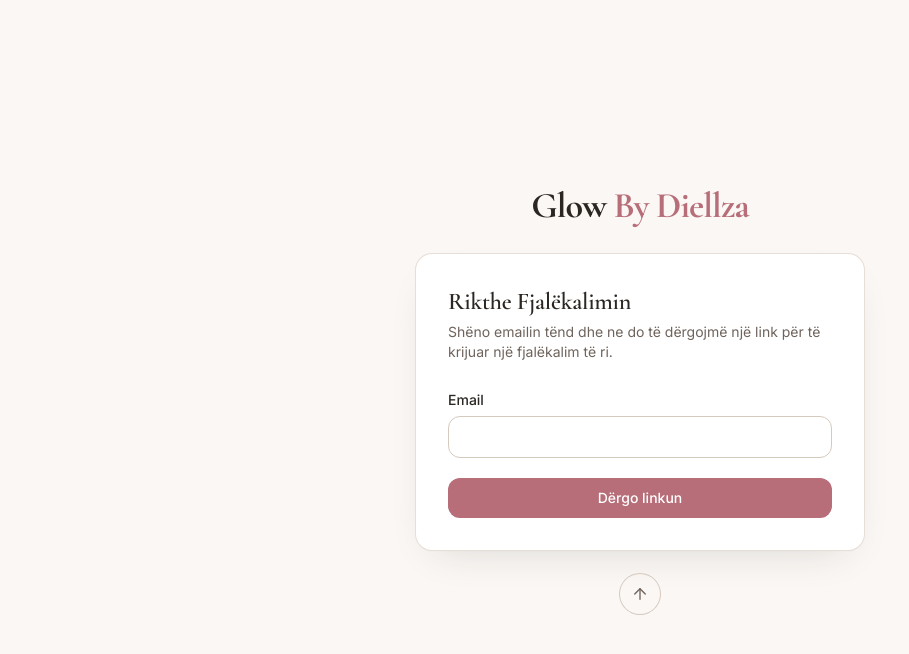
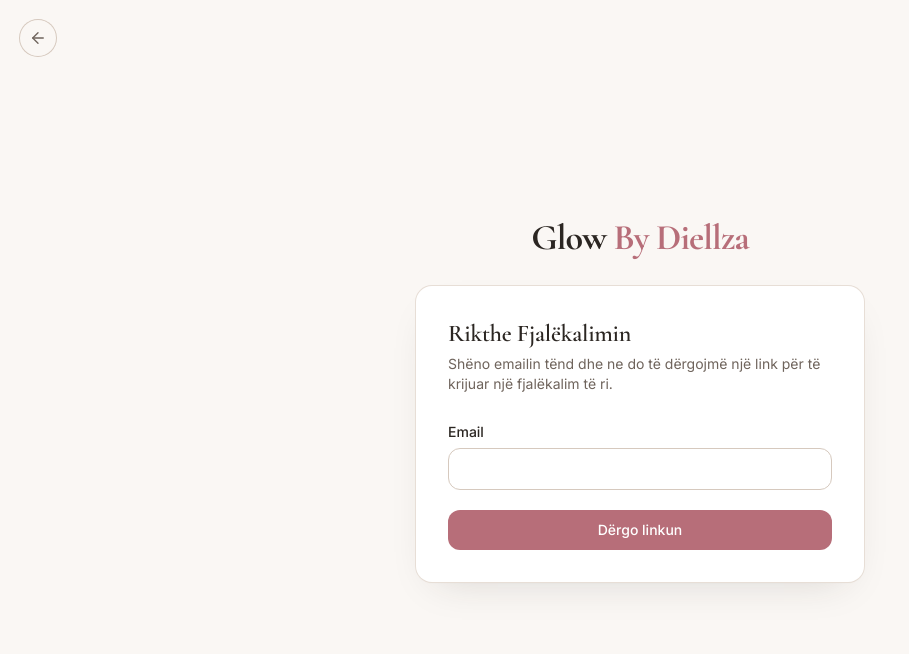
Before and after one commit to dionbeqirii/glow-booking-platform, a Next.js app: page /forgot-password in a window 1280 px wide. Shown: the top 654 px of the page, without its empty margins (0-909 px from the left). Built offline with nearby package versions, Linux system fonts and the light colour scheme.

Commit message:
Auth: move the back control to a top-left arrow button
Places a small circular back-arrow in the top-left corner of the
forgot-password and update-password screens, replacing the arrow below
the card. aria-label preserved.

```diff
--- a/src/components/ForgotPasswordForm.tsx
+++ b/src/components/ForgotPasswordForm.tsx
@@ -39,7 +39,17 @@ export default function ForgotPasswordForm() {
   }
 
   return (
-    <main className="flex flex-1 items-center justify-center px-6 py-12">
+    <main className="relative flex flex-1 items-center justify-center px-6 py-12">
+      <Link
+        href="/login"
+        aria-label="Kthehu tek hyrja"
+        className="absolute left-5 top-5 flex h-9 w-9 items-center justify-center rounded-full text-ink-soft ring-1 ring-line-strong transition-colors hover:bg-surface-muted hover:text-ink"
+      >
+        <svg width="18" height="18" viewBox="0 0 24 24" fill="none" stroke="currentColor" strokeWidth="1.8" strokeLinecap="round" strokeLinejoin="round" aria-hidden="true">
+          <path d="M19 12H5" />
+          <path d="m12 19-7-7 7-7" />
+        </svg>
+      </Link>
       <div className="w-full max-w-md">
         <div className="mb-7 text-center">
           <Link href="/">
@@ -89,18 +99,6 @@ export default function ForgotPasswordForm() {
           </form>
         </div>
 
-        <div className="mt-6 flex justify-center">
-          <Link
-            href="/login"
-            aria-label="Kthehu tek hyrja"
-            className="flex h-10 w-10 items-center justify-center rounded-full text-ink-soft ring-1 ring-line-strong transition-colors hover:bg-surface-muted hover:text-ink"
-          >
-            <svg width="18" height="18" viewBox="0 0 24 24" fill="none" stroke="currentColor" strokeWidth="1.8" strokeLinecap="round" strokeLinejoin="round" aria-hidden="true">
-              <path d="M12 19V5" />
-              <path d="m5 12 7-7 7 7" />
-            </svg>
-          </Link>
-        </div>
       </div>
     </main>
   );
--- a/src/components/UpdatePasswordForm.tsx
+++ b/src/components/UpdatePasswordForm.tsx
@@ -58,7 +58,17 @@ export default function UpdatePasswordForm() {
   }
 
   return (
-    <main className="flex flex-1 items-center justify-center px-6 py-12">
+    <main className="relative flex flex-1 items-center justify-center px-6 py-12">
+      <Link
+        href="/login"
+        aria-label="Kthehu tek hyrja"
+        className="absolute left-5 top-5 flex h-9 w-9 items-center justify-center rounded-full text-ink-soft ring-1 ring-line-strong transition-colors hover:bg-surface-muted hover:text-ink"
+      >
+        <svg width="18" height="18" viewBox="0 0 24 24" fill="none" stroke="currentColor" strokeWidth="1.8" strokeLinecap="round" strokeLinejoin="round" aria-hidden="true">
+          <path d="M19 12H5" />
+          <path d="m12 19-7-7 7-7" />
+        </svg>
+      </Link>
       <div className="w-full max-w-md">
         <div className="mb-7 text-center">
           <Link href="/">
@@ -116,18 +126,6 @@ export default function UpdatePasswordForm() {
           )}
         </div>
 
-        <div className="mt-6 flex justify-center">
-          <Link
-            href="/login"
-            aria-label="Kthehu tek hyrja"
-            className="flex h-10 w-10 items-center justify-center rounded-full text-ink-soft ring-1 ring-line-strong transition-colors hover:bg-surface-muted hover:text-ink"
-          >
-            <svg width="18" height="18" viewBox="0 0 24 24" fill="none" stroke="currentColor" strokeWidth="1.8" strokeLinecap="round" strokeLinejoin="round" aria-hidden="true">
-              <path d="M12 19V5" />
-              <path d="m5 12 7-7 7 7" />
-            </svg>
-          </Link>
-        </div>
       </div>
     </main>
   );
```
